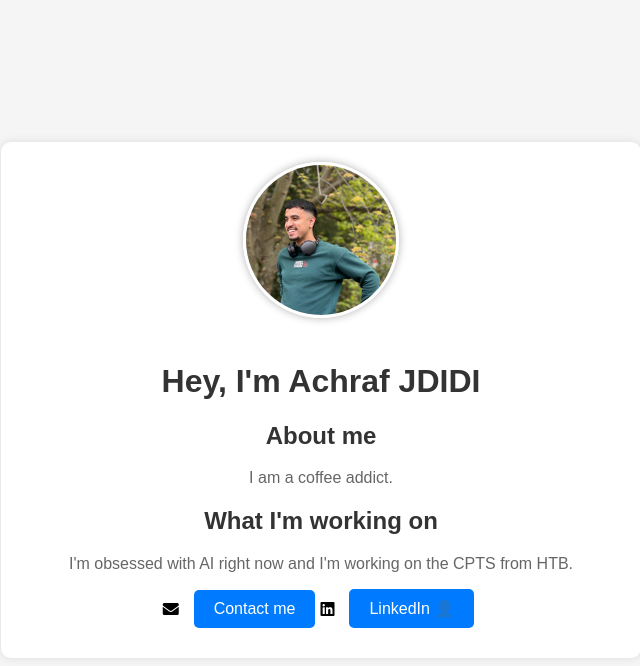
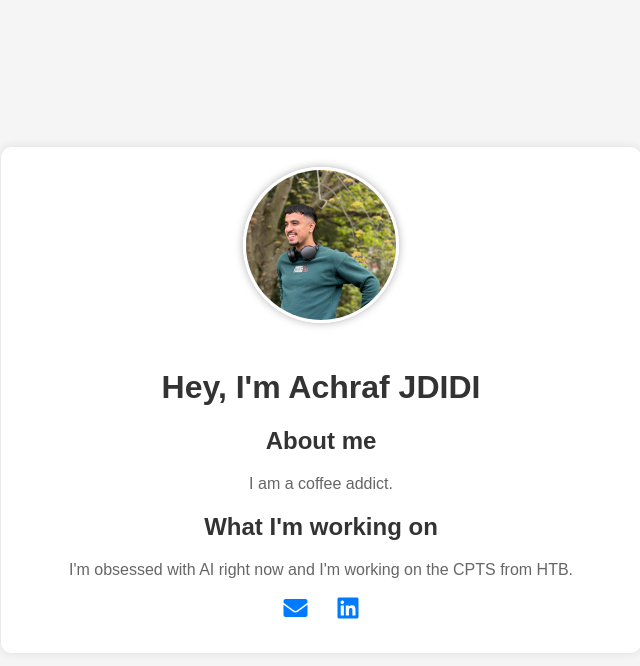
Before and after one commit to achrafjdidi/MyPortfolio, a plain HTML site: page index.html in a window 1280 px wide. Shown: the whole page, without its empty margins (319-959 px from the left). Drawn offline with Linux system fonts and the light colour scheme.

Commit message:
Update index.html

```diff
--- a/index.html
+++ b/index.html
@@ -51,20 +51,6 @@
             transform: scale(1.5); /* Enlarges the image by 50% */
         }
 
-        .btn {
-            display: inline-block;
-            padding: 10px 20px;
-            background-color: #007bff;
-            color: #fff;
-            text-decoration: none;
-            border-radius: 5px;
-            transition: background-color 0.3s;
-        }
-
-        .btn:hover {
-            background-color: #0056b3;
-        }
-
         .link-with-icon {
             display: flex;
             justify-content: center;
@@ -72,12 +58,15 @@
             margin-bottom: 10px;
         }
 
-        .link-with-icon i {
-            margin-right: 10px;
+        .link-with-icon a {
+            color: #007bff; /* Link color */
+            font-size: 24px; /* Icon size */
+            margin: 0 15px; /* Space between icons */
+            transition: color 0.3s;
         }
 
-        .link-with-icon a {
-            margin: 0 5px; /* Add spacing around links */
+        .link-with-icon a:hover {
+            color: #0056b3; /* Link hover color */
         }
     </style>
     <script>
@@ -98,10 +87,8 @@
         <h2>What I'm working on</h2>
         <p>I'm obsessed with AI right now and I'm working on the CPTS from HTB.</p>
         <div class="link-with-icon">
-            <i class="fas fa-envelope"></i>
-            <a href="contact.html" class="btn">Contact me</a>
-            <i class="fab fa-linkedin"></i>
-            <a href="https://www.linkedin.com/in/achraf-jdidi-7b85a41b1/" class="btn">LinkedIn &#x1F464;</a>
+            <a href="contact.html" title="Contact Me"><i class="fas fa-envelope"></i></a>
+            <a href="https://www.linkedin.com/in/achraf-jdidi-7b85a41b1/" title="Visit my LinkedIn"><i class="fab fa-linkedin"></i></a>
         </div>
     </div>
 </body>
```
